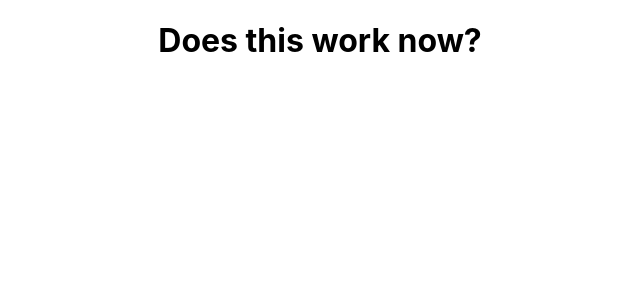
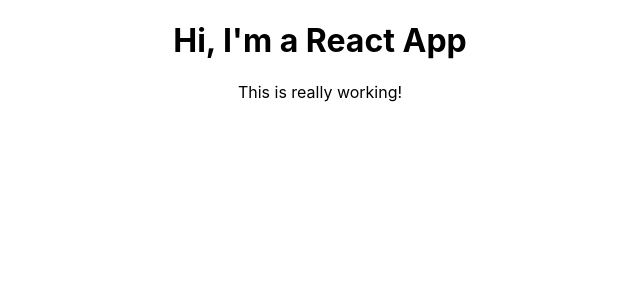
Before and after one commit to khaiz18/react, a React (Create React App) app: page / in a window 1280 px wide. Shown: the top 300 px of the page, without its empty margins (320-960 px from the left). Built offline with nearby package versions, Linux system fonts and the light colour scheme.

Commit message:
created person

```diff
--- a/src/App.js
+++ b/src/App.js
@@ -4,15 +4,16 @@
 
 class App extends Component {
 render(){
-/*return (
+return (
 
   <div className="App">
     <h1> Hi, I'm a React App</h1>
+    <p>This is really working!</p>
   </div>
 
 
-      );*/
-    return React.createElement('div', {className: 'App'}, React.createElement('h1',null, 'Does this work now?'))
+      );
+ //return React.createElement('div', {className: 'App'}, React.createElement('h1',null, 'Does this work now?'))
     }
 
   }
```
